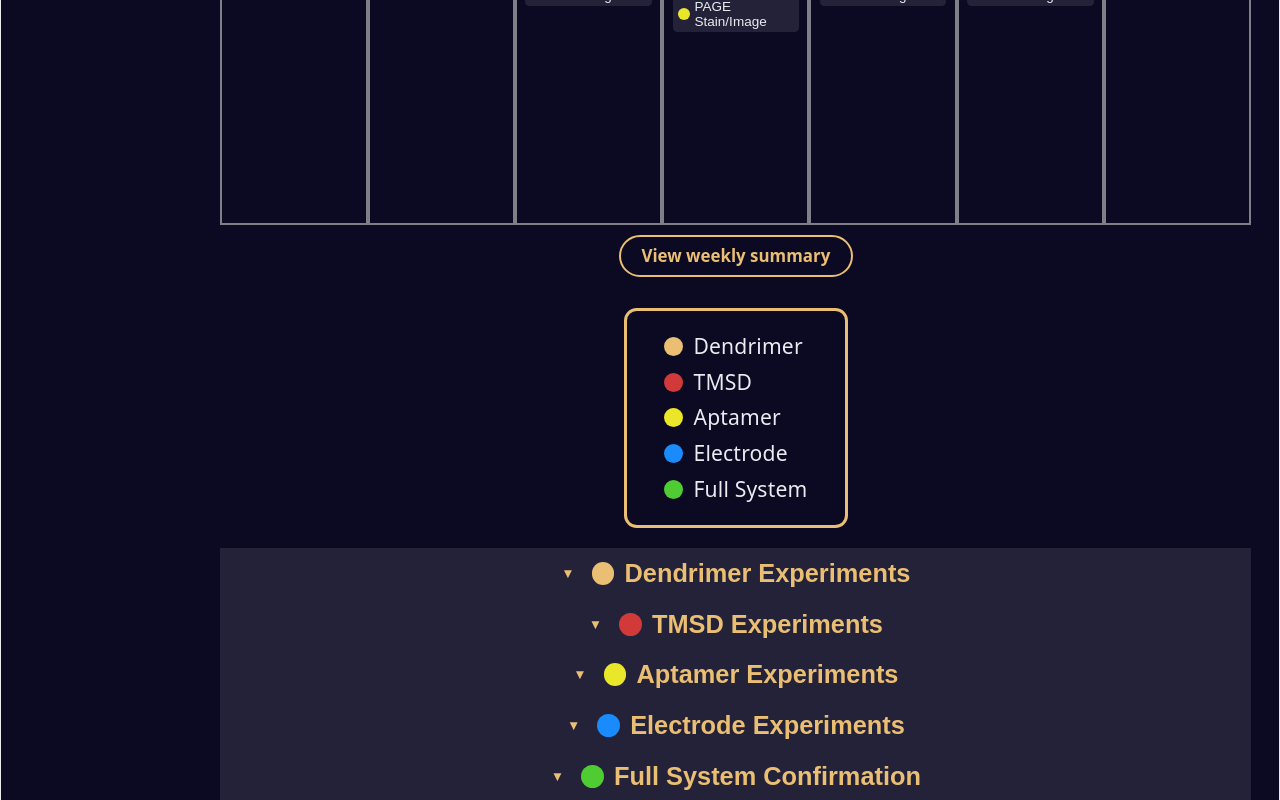
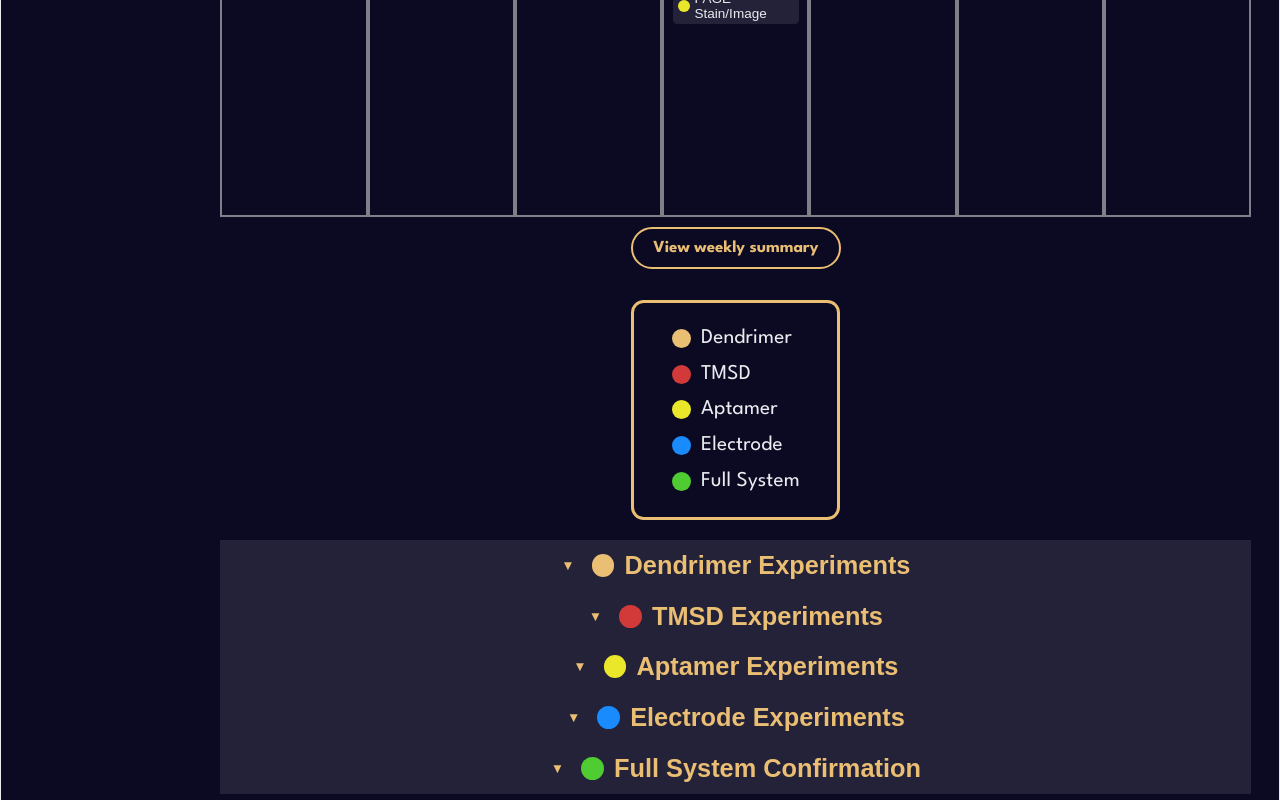
Before and after one commit to UCalgary-BIOMOD/UCalgary-BIOMOD-2026-Wiki, a React (Vite) app in the folder biomod-wiki/: page /notebook in a window 1280 px wide. Shown: the part 608-1408 px from the top of the page. Built offline with nearby package versions, Linux system fonts and the light colour scheme.

Commit message:
style: prioritize League Spartan over system-ui
Updated the global font variables in index.css to use League Spartan as the default font, with system-ui as a fallback.

```diff
--- a/biomod-wiki/src/index.css
+++ b/biomod-wiki/src/index.css
@@ -20,8 +20,8 @@
     rgba(255, 255, 255, 0.5) 0 12px 24px -6px, rgba(255, 255, 255, 0.05) 0 2px 8px -2px; /*Fun to add a box-shadow to components like cards*/
   --link: #0077b6; /*Color of the links unvisited*/
   --link-visited: #EABE73; /*Color of the links once visited.*/
-  --sans: system-ui, 'League Spartan', system-ui, sans-serif; /*edit to change default font of <p>, <a> etc.*/
-  --heading: system-ui, 'League Spartan', system-ui, sans-serif; /*edit to change heading font*/
+  --sans: 'League Spartan', system-ui, sans-serif; /*edit to change default font of <p>, <a> etc.*/
+  --heading: 'League Spartan', system-ui, sans-serif; /*edit to change heading font*/
   --mono: ui-monospace, Consolas, monospace; /*font for code*/
   /* Brand & UI Colors */
   --bg-overlay: rgba(105, 90, 216, 0.75);
```
